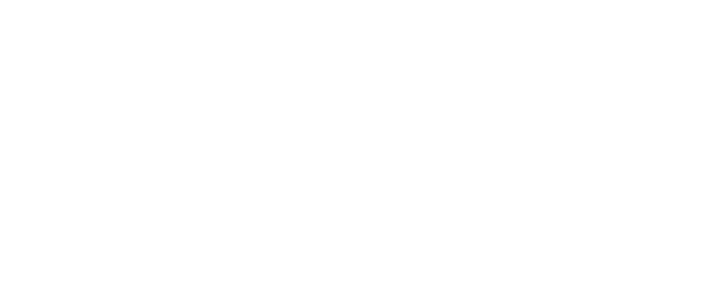
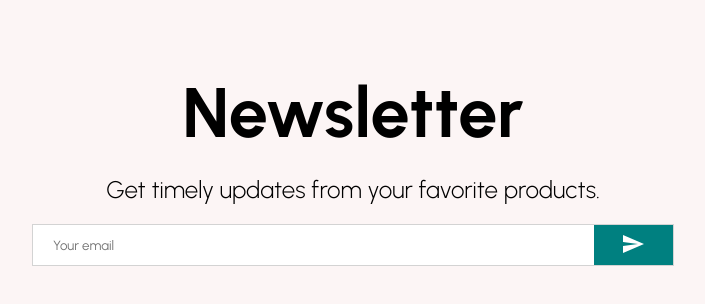
Before and after one commit to Shrey1012/E-Commerce, a React (Create React App) app in the folder client/: page / in a window 1280 px wide. Shown: the part 2328-2632 px from the top of the page, without its empty margins (287-992 px from the left). Before the commit the page ends 2256 px from the top, so only its background shows below. Built offline with nearby package versions, Linux system fonts and the light colour scheme.

Commit message:
Added Newsletter Component

```diff
--- /dev/null
+++ b/client/src/components/Newsletter.jsx
@@ -0,0 +1,63 @@
+import { Send } from "@material-ui/icons";
+import React from "react";
+import styled from "styled-components";
+
+const Container = styled.div`
+    height: 60vh;
+    background-color: #fcf5f5;
+    display: flex;
+    align-items: center;
+    justify-content: center;
+    flex-direction: column;
+`
+
+const Title = styled.h1`
+    font-size: 70px;
+    margin-bottom: 20px;
+`
+
+const Desc = styled.div`
+    font-size: 24px;
+    font-weight: 300;
+    margin-bottom: 20px;
+
+`
+
+const InputContainer = styled.div`
+    width: 50%;
+    height: 40px;
+    background-color: white;
+    display: flex;
+    justify-content: space-between;
+    border: 1px solid lightgray;
+`
+
+const Input = styled.input`
+    border: none;
+    flex: 8;
+    padding-left: 20px;
+`
+
+const Button = styled.button`
+    flex: 1;
+    border: none;
+    background-color: teal;
+    color: white;
+`
+
+const Newsletter = () => {
+  return (
+    <Container>
+      <Title>Newsletter</Title>
+      <Desc>Get timely updates from your favorite products.</Desc>
+      <InputContainer>
+        <Input placeholder="Your email"/>
+        <Button>
+          <Send />
+        </Button>
+      </InputContainer>
+    </Container>
+  );
+};
+
+export default Newsletter;
--- a/client/src/pages/Home.jsx
+++ b/client/src/pages/Home.jsx
@@ -2,6 +2,7 @@ import React from 'react'
 import Announcement from '../components/Announcement'
 import Categories from '../components/Categories'
 import Navbar from '../components/Navbar'
+import Newsletter from '../components/Newsletter'
 import Products from '../components/Products'
 import Slider from '../components/Slider'
 
@@ -13,6 +14,7 @@ const Home = () => {
         <Slider/>
         <Categories/>
         <Products/>
+        <Newsletter/>
     </div>
   )
 }
```
